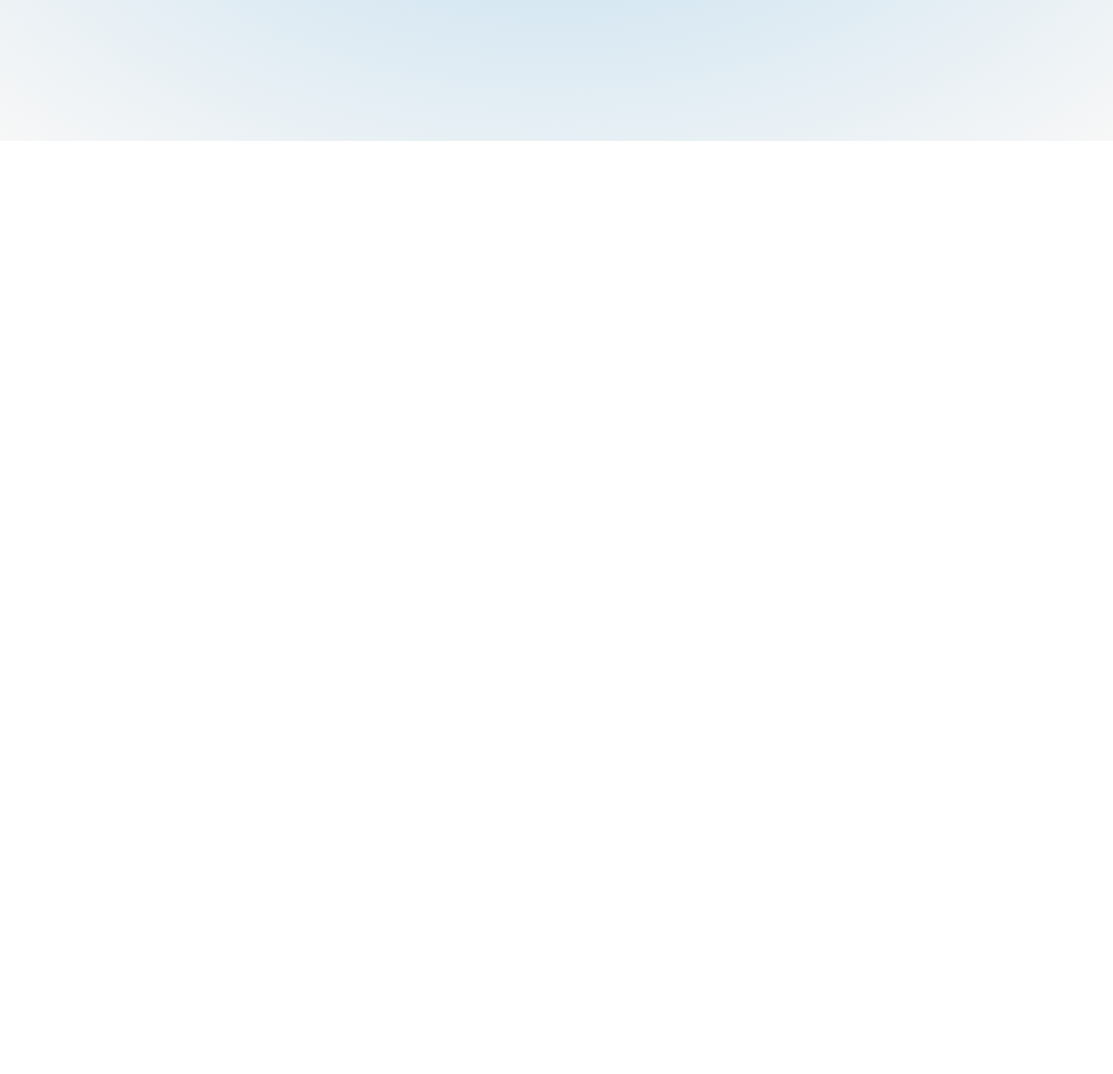
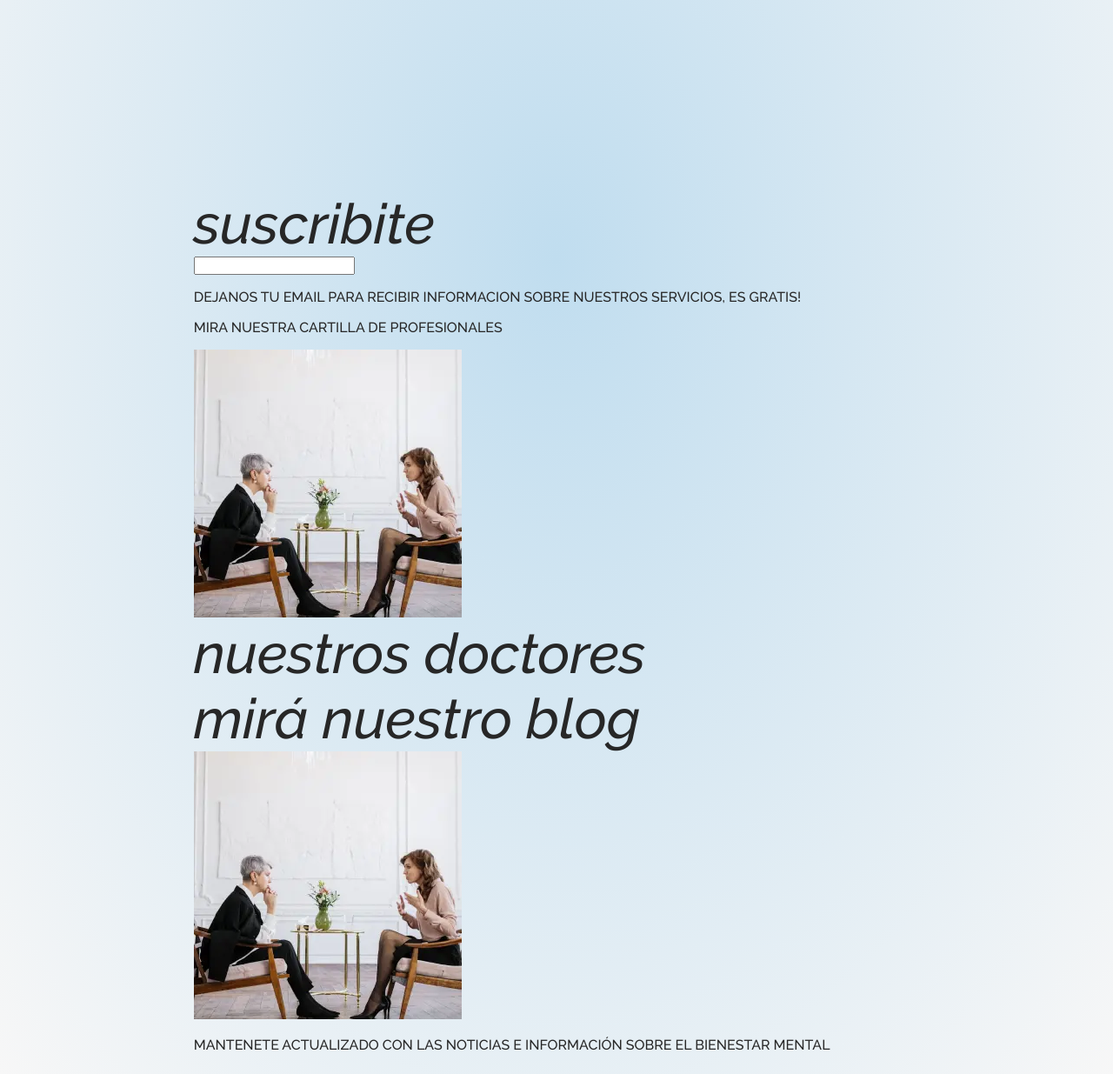
Before and after one commit to JONAAVILA/mindcare-frontend, an Astro site: page / in a window 1280 px wide. Shown: the part 638-1873 px from the top of the page at 87% size. Before the commit the page ends 800 px from the top, so only its background shows below. Built offline with nearby package versions, Linux system fonts and the light colour scheme; Astro itself is replaced by a stand-in of ours.

Commit message:
create info section

```diff
--- /dev/null
+++ b/src/components/Info.astro
@@ -0,0 +1,37 @@
+---
+---
+
+<section>
+    <div>
+        <div>
+            <div>
+                <h3>suscribite</h3>
+                <input type="text">
+            </div>
+            <p>DEJANOS TU EMAIL PARA RECIBIR INFORMACION SOBRE NUESTROS SERVICIOS, ES GRATIS!</p>
+        </div>
+        <div>
+            <p>MIRA NUESTRA CARTILLA DE PROFESIONALES</p>
+            <div>
+                <img src="image/mindcare3.webp" alt="">
+                <h3>nuestros doctores</h3>
+            </div>
+        </div>
+        <div>
+            <div>
+                <h3>mirá nuestro blog</h3>
+                <img src="image/mindcare3.webp" alt="">
+            </div>
+            <p>MANTENETE ACTUALIZADO CON LAS NOTICIAS E INFORMACIÓN SOBRE EL BIENESTAR MENTAL</p>
+        </div>
+    </div>
+</section>
+
+<style>
+    section{
+        background-color: transparent;
+    }
+    div{
+        background-color: transparent;
+    }
+</style>
--- a/src/components/Landing.astro
+++ b/src/components/Landing.astro
@@ -73,7 +73,10 @@
 
 <style>
 	section{
-		padding-top: 100px;
+		margin-top: 50px;
+		display: grid;
+		align-items: center;
+		height: 100vh;
 	}
 	.contanier_heading{
 		display: flex;
--- a/src/layouts/Layout.astro
+++ b/src/layouts/Layout.astro
@@ -44,12 +44,11 @@ import Navbar from "../components/Navbar.astro";
 		justify-content: center;
 		margin: 0;
 		width: 100%;
-		height: 100vh;
+		background: radial-gradient(ellipse at center,#C0DDEF,#F7F7F7);
 	}
 	body {
 		font-family: 'Raleway-Medium', sans-serif;
 		color: var(--secundary-color);
-		background: radial-gradient(ellipse at center,#C0DDEF,#F7F7F7);
 		background-repeat: no-repeat;
 	}
 	h1{
--- a/src/pages/index.astro
+++ b/src/pages/index.astro
@@ -1,8 +1,10 @@
 ---
+import Info from '../components/Info.astro';
 import Landing from '../components/Landing.astro';
 import Layout from '../layouts/Layout.astro';
 ---
 
 <Layout>
 	<Landing />
+	<Info/>
 </Layout>
```
